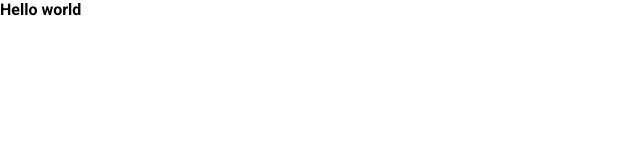
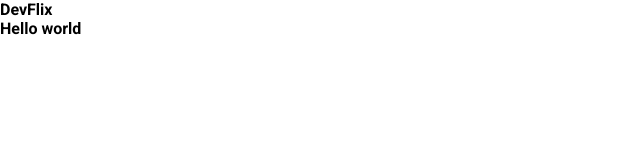
Before and after one commit to JVMedeiros/Devflix, a React (Create React App) app: page / in a window 1280 px wide. Shown: the top 160 px of the page, without its empty margins (0-640 px from the left). Built offline with nearby package versions, Linux system fonts and the light colour scheme.

Commit message:
logo added

```diff
--- a/src/App.js
+++ b/src/App.js
@@ -1,8 +1,12 @@
 import React from 'react';
+
+//Components
+import Menu from './components/Menu';
 
 function App() {
   return (
     <div>
+      <Menu />
       Hello world
     </div>
   );
```
Also changed, not shown: src/assets/img/logo.png (added).
